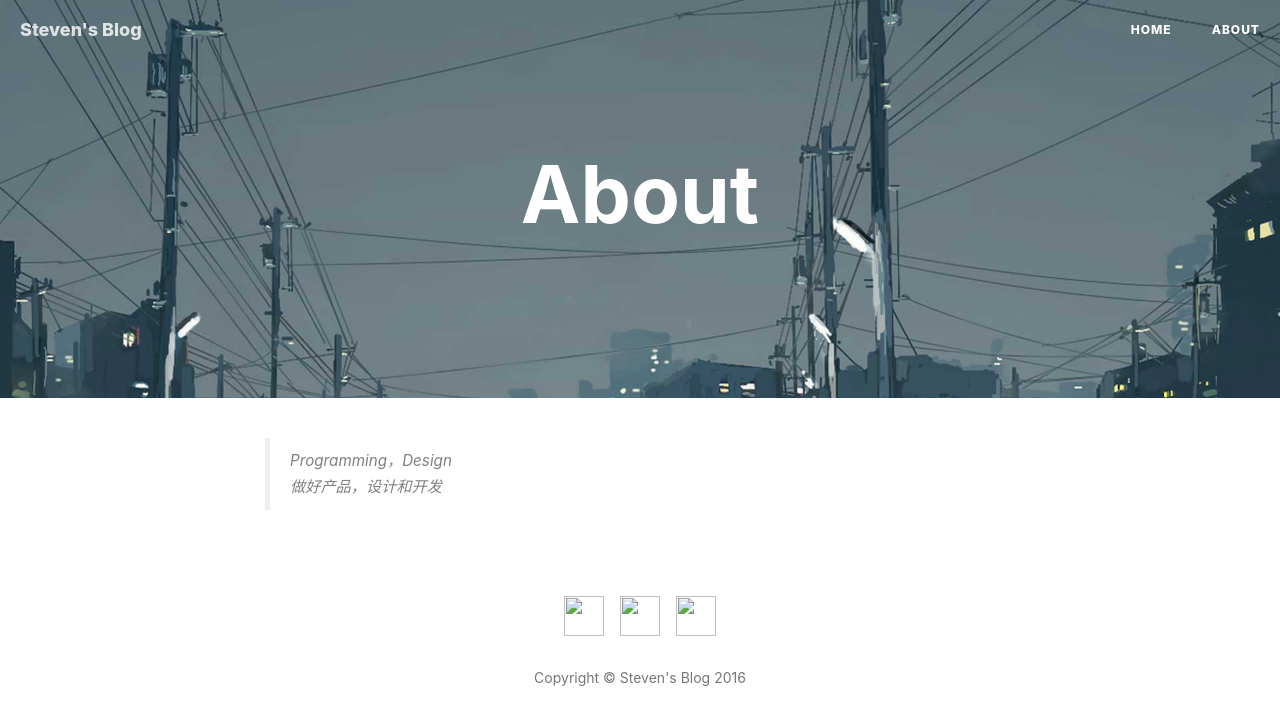
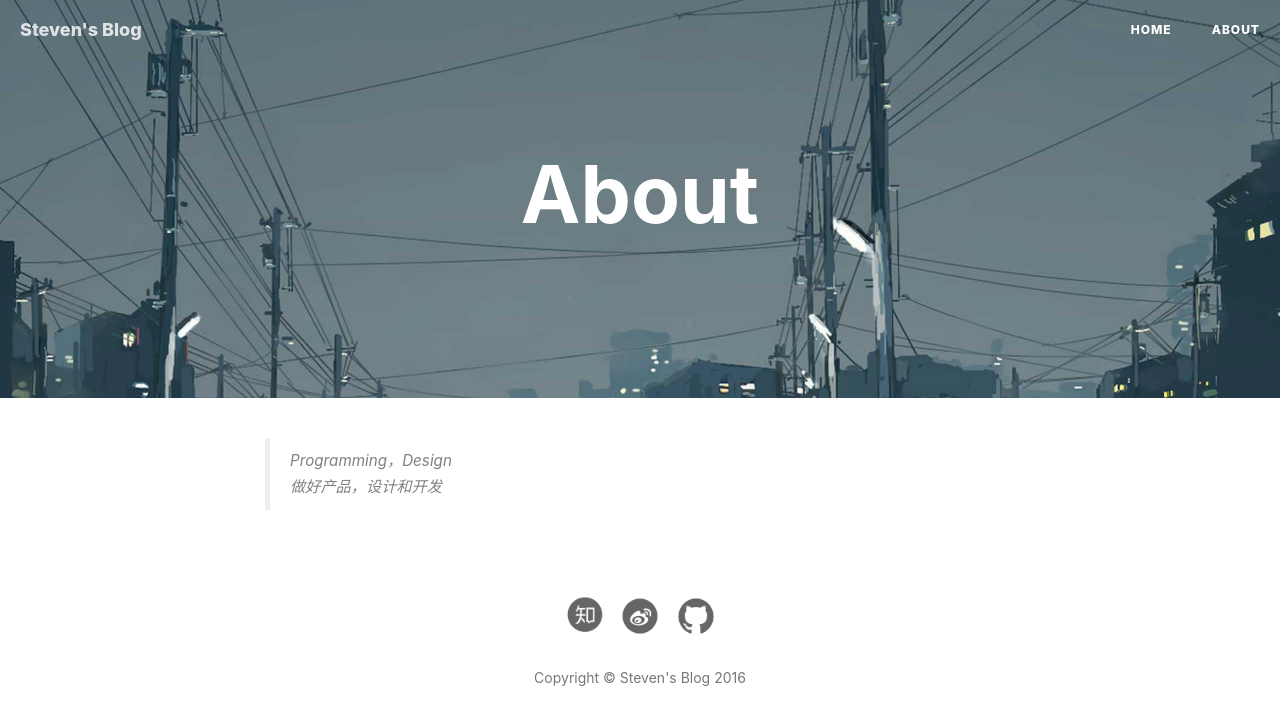
Before and after one commit to StevenDXC/Blog, a Jekyll site: the page built from about.html, in a window 1280 px wide. Shown: the top 725 px of the page. Built offline with Jekyll 4.4.1, drawn with Linux system fonts in a browser that asks for light colours; nearby versions of some CDN libraries; Markdown is read by kramdown in place of the engine named in the settings; comment, search, counter and statistics services are not loaded.

Commit message:
fix image path

```diff
--- a/_includes/footer.html
+++ b/_includes/footer.html
@@ -10,7 +10,7 @@
                     <li>
                         <a target="_blank" href="https://www.zhihu.com/people/{{ site.zhihu_username }}">
                             <span>
-                                <i><img src="./img/ic_zhihu.png"   height="40" width="40"/></i>
+                                <i><img src="{{ site.baseurl }}/img/ic_zhihu.png"   height="40" width="40"/></i>
                             </span>
                         </a>
                     </li>
@@ -19,7 +19,7 @@
                     <li>
                         <a target="_blank" href="http://weibo.com/{{ site.weibo_username }}">
                             <span>
-                                <i><img src="./img/ic_weibo.png"   height="40" width="40"/></i>
+                                <i><img src="{{ site.baseurl }}/img/ic_weibo.png"   height="40" width="40"/></i>
                             </span>
                         </a>
                     </li>
@@ -29,7 +29,7 @@
                     <li>
                         <a target="_blank" href="https://github.com/{{ site.github_username }}">
                             <span>
-                                <i ><img src="./img/ic_github.png"   height="40" width="40"/></i>
+                                <i ><img src="{{ site.baseurl }}/img/ic_github.png"   height="40" width="40"/></i>
                             </span>
                         </a>
                     </li>
```
